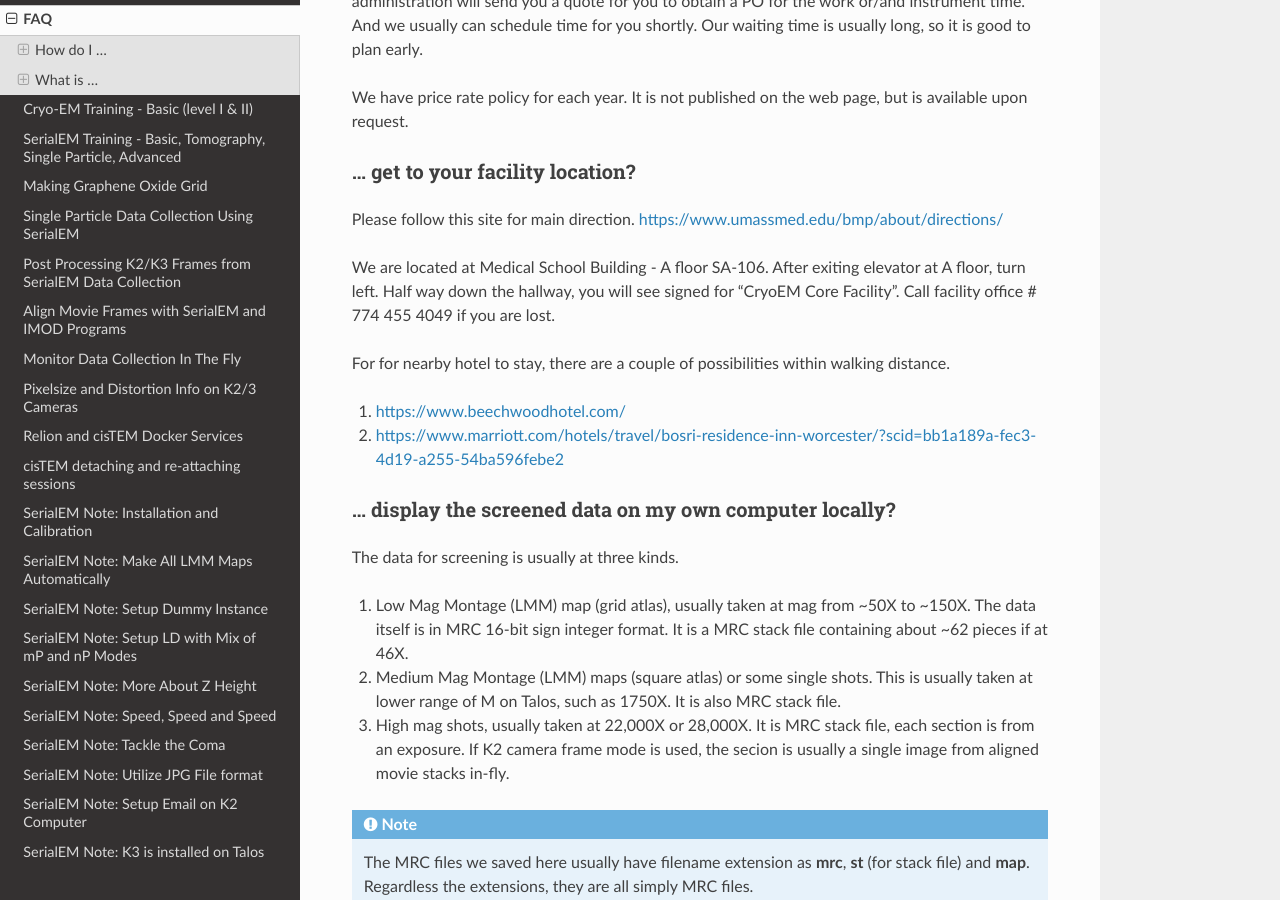
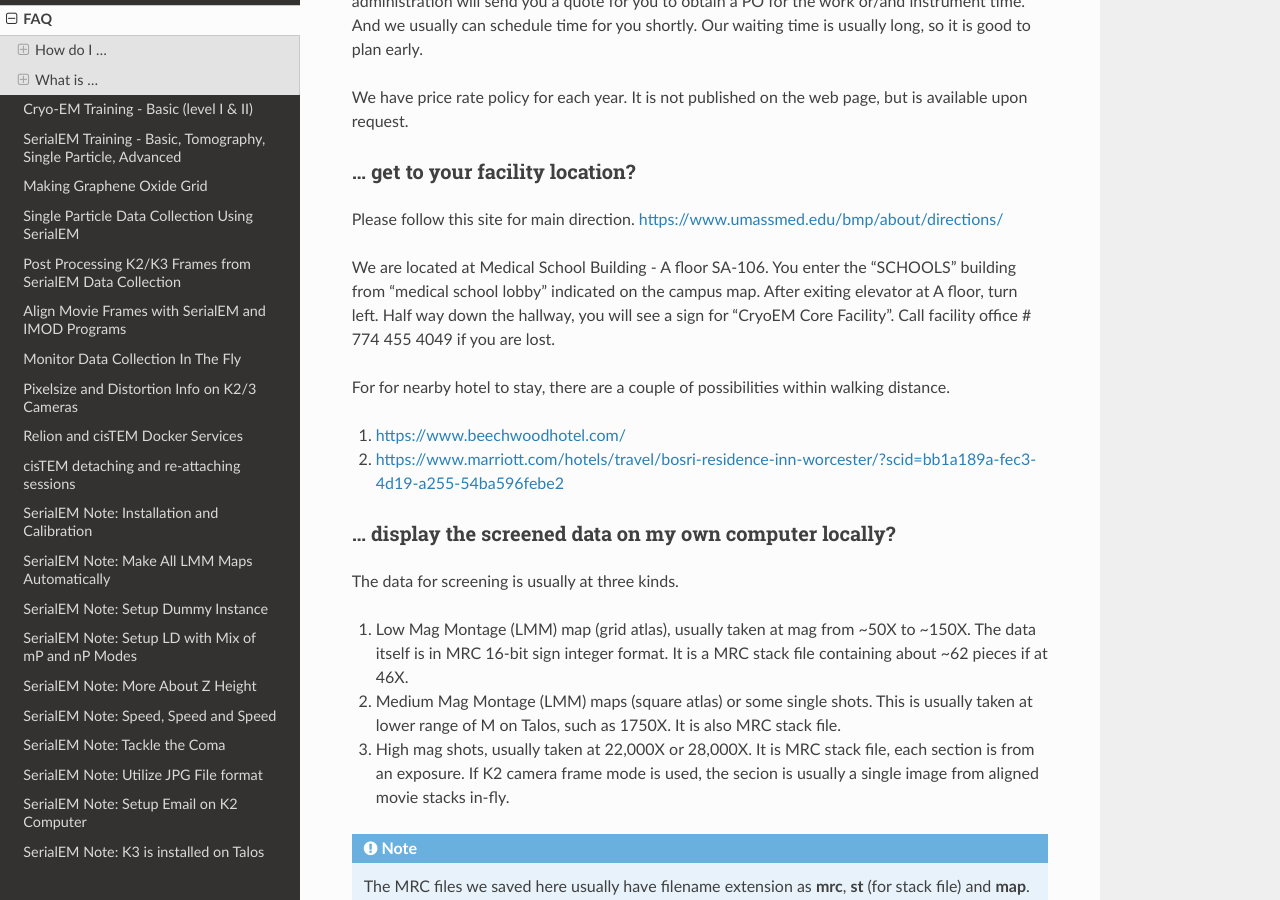
Before and after one commit to xuchen66/sphinx-emdocs, a Sphinx documentation site: the page built from source/cryo-em_faq.rst, in a window 1280 px wide and 900 px high, scrolled down 612 px. Built offline with Sphinx 7.4.7 and the Read the Docs theme 2.0.0, drawn with Linux system fonts in a browser that asks for light colours; pages that are not in the unit, such as notebooks, are missing from menus.

Commit message:
Update cryo-em_faq.rst

```diff
--- a/source/cryo-em_faq.rst
+++ b/source/cryo-em_faq.rst
@@ -32,7 +32,7 @@ We have price rate policy for each year. It is not published on the web page, bu
 
 Please follow this site for main direction. https://www.umassmed.edu/bmp/about/directions/
 
-We are located at Medical School Building - A floor SA-106. After exiting elevator at A floor, turn left. Half way down the hallway, you will see signed for "CryoEM Core Facility". Call facility office # 774 455 4049 if you are lost.
+We are located at Medical School Building - A floor SA-106. You enter the "SCHOOLS" building from "medical school lobby" indicated on the campus map. After exiting elevator at A floor, turn left. Half way down the hallway, you will see a sign for "CryoEM Core Facility". Call facility office # 774 455 4049 if you are lost.
 
 For for nearby hotel to stay, there are a couple of possibilities within walking distance.
 
```
